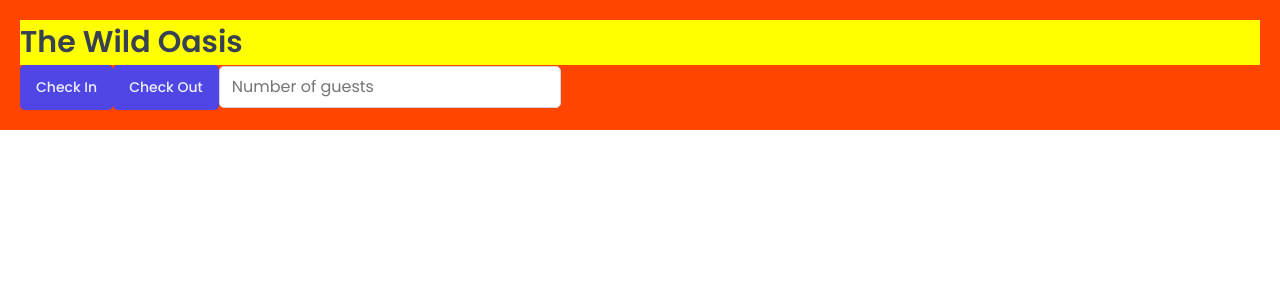
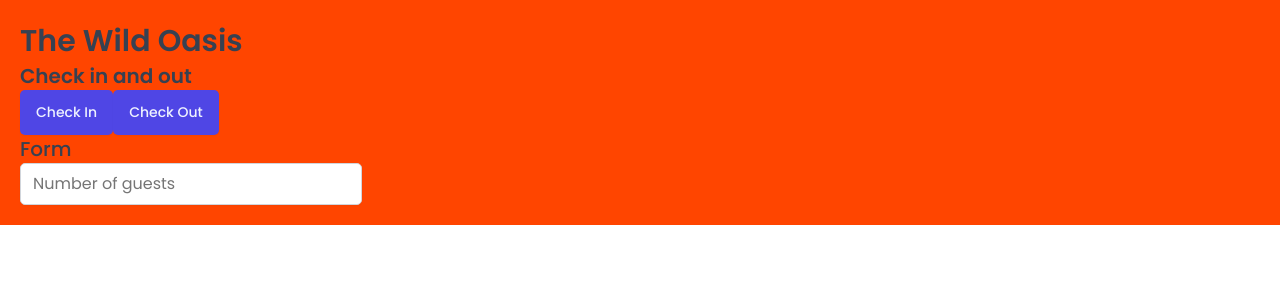
Before and after one commit to jonmico/the-wild-oasis, a React (Vite) app: page / in a window 1280 px wide. Shown: the top 300 px of the page. Built offline with nearby package versions, Linux system fonts and the light colour scheme; a web font is replaced by a local one.

Commit message:
Make reusable Heading component with styled components.

```diff
--- a/src/App.jsx
+++ b/src/App.jsx
@@ -2,12 +2,7 @@
 import GlobalStyles from './styles/GlobalStyles';
 import Button from './ui/Button';
 import Input from './ui/Input';
-
-const H1 = styled.h1`
-  font-size: 30px;
-  font-weight: 600;
-  background-color: yellow;
-`;
+import Heading from './ui/Heading';
 
 const StyledApp = styled.div`
   background-color: orangered;
@@ -19,9 +14,11 @@
     <>
       <GlobalStyles />
       <StyledApp>
-        <H1>The Wild Oasis</H1>
+        <Heading $as={'h1'}>The Wild Oasis</Heading>
+        <Heading $as={'h2'}>Check in and out</Heading>
         <Button onClick={() => alert('Hi, Mom.')}>Check In</Button>
         <Button onClick={() => alert('Bye, Mom.')}>Check Out</Button>
+        <Heading $as={'h3'}>Form</Heading>
         <Input type={'number'} placeholder={'Number of guests'} />
       </StyledApp>
     </>
--- /dev/null
+++ b/src/ui/Heading.jsx
@@ -0,0 +1,33 @@
+import styled, { css } from 'styled-components';
+
+// const test = css`
+//   text-align: center;
+//   ${10 > 5 && 'background-color: yellow'};
+// `;
+
+const Heading = styled.h1`
+  ${(props) =>
+    props.$as === 'h1' &&
+    css`
+      font-size: 3rem;
+      font-weight: 600;
+    `}
+
+  ${(props) =>
+    props.$as === 'h2' &&
+    css`
+      font-size: 2rem;
+      font-weight: 600;
+    `}
+
+    ${(props) =>
+    props.$as === 'h3' &&
+    css`
+      font-size: 2rem;
+      font-weight: 500;
+    `}
+
+  line-height:1.4;
+`;
+
+export default Heading;
```
